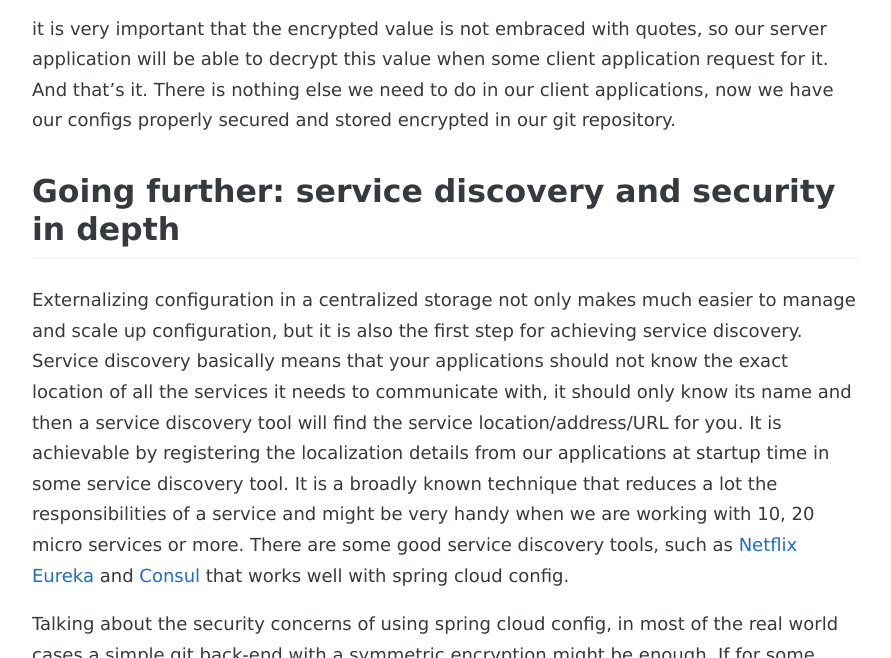
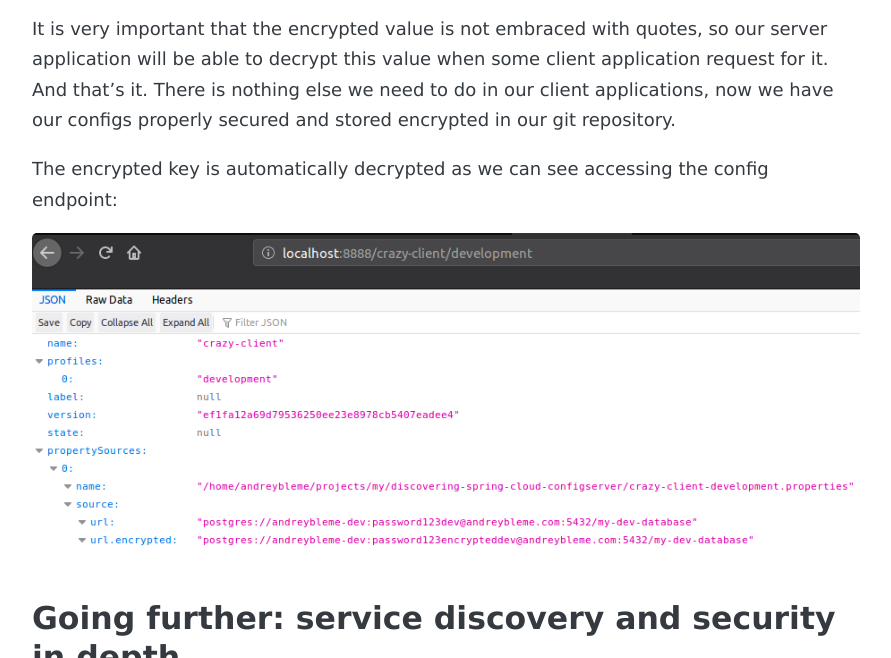
Before and after one commit to andreybleme/andreybleme.github.io, a Jekyll site: the page built from _posts/2019-08-15-securely-centralized-configuration-spring-cloud-config.markdown, in a window 1280 px wide and 900 px high, scrolled down 7586 px, cut to the strip 242-900 px from the top of the window. Shown: the whole strip, without its empty margins (194-1085 px from the left). Built offline with Jekyll 4.4.1, drawn with Linux system fonts in a browser that asks for light colours; nearby versions of some CDN libraries; some web fonts are replaced; comment, search, counter and statistics services are not loaded.

Commit message:
adding missing image

```diff
--- a/_posts/2019-08-15-securely-centralized-configuration-spring-cloud-config.markdown
+++ b/_posts/2019-08-15-securely-centralized-configuration-spring-cloud-config.markdown
@@ -134,7 +134,11 @@ Having the encrypted URL, now we want to put it into our configuration file. To
 
 <script src="https://gist.github.com/andreybleme/69fb6508e1d72c7b8ebab83e82c2681e.js"></script>
 
-it is very important that the encrypted value is not embraced with quotes, so our server application will be able to decrypt this value when some client application request for it. And that's it. There is nothing else we need to do in our client applications, now we have our configs properly secured and stored encrypted in our git repository.
+It is very important that the encrypted value is not embraced with quotes, so our server application will be able to decrypt this value when some client application request for it. And that's it. There is nothing else we need to do in our client applications, now we have our configs properly secured and stored encrypted in our git repository.
+
+The encrypted key is automatically decrypted as we can see accessing the config endpoint:
+
+![Spring cloud Config](https://raw.githubusercontent.com/andreybleme/andreybleme.github.io/master/assets/img/config-server-secured.png "Spring cloud Config")
 
 
 Going further: service discovery and security in depth
```
Also changed, not shown: assets/img/config-server-secured.png (added).
